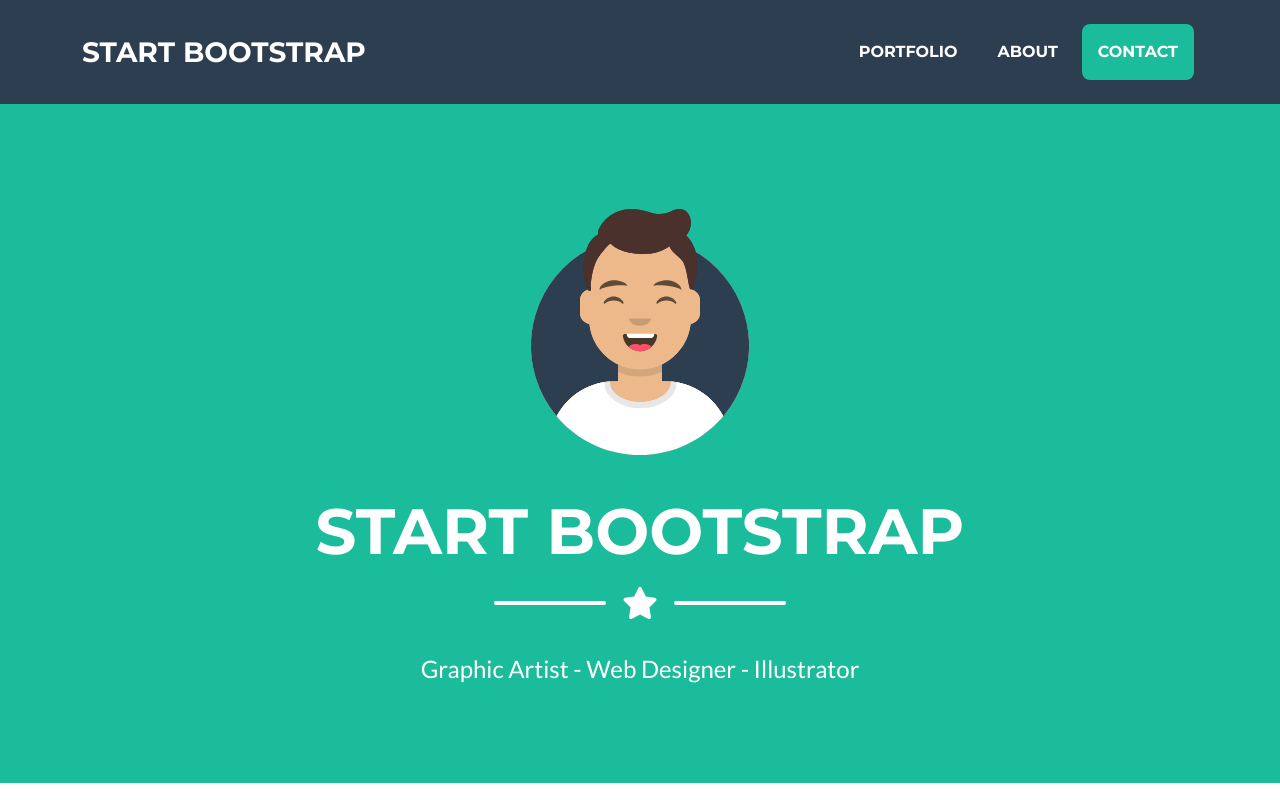
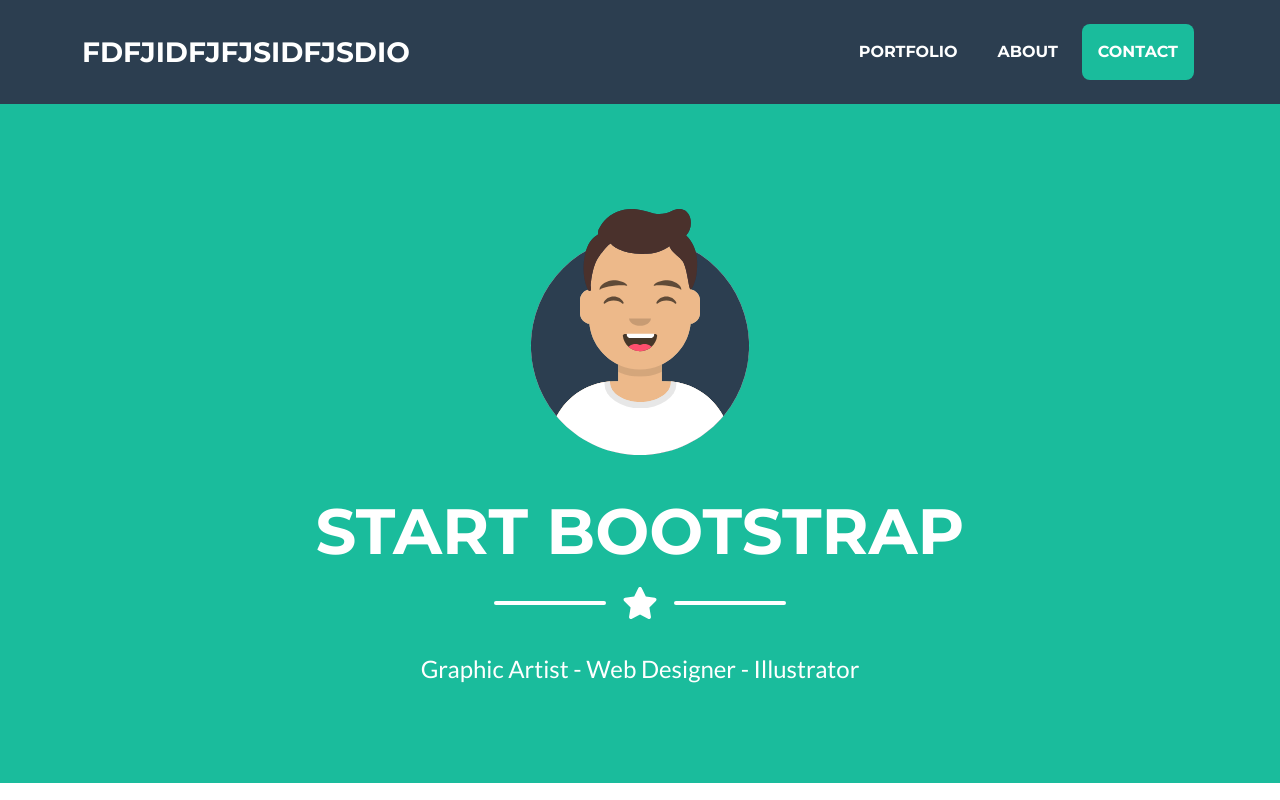
Before and after one commit to willchiou1012/Web, a plain HTML site: page Will/index.html in a window 1280 px wide. Shown: the top 800 px of the page. Drawn offline with nearby package versions, Linux system fonts and the light colour scheme.

Commit message:
Update index.html

```diff
--- a/Will/index.html
+++ b/Will/index.html
@@ -20,7 +20,7 @@
         <!-- Navigation-->
         <nav class="navbar navbar-expand-lg bg-secondary text-uppercase fixed-top" id="mainNav">
             <div class="container">
-                <a class="navbar-brand" href="#page-top">Start Bootstrap</a>
+                <a class="navbar-brand" href="#page-top">fdfjidfjfjsidfjsdio</a>
                 <button class="navbar-toggler text-uppercase font-weight-bold bg-primary text-white rounded" type="button" data-bs-toggle="collapse" data-bs-target="#navbarResponsive" aria-controls="navbarResponsive" aria-expanded="false" aria-label="Toggle navigation">
                     Menu
                     <i class="fas fa-bars"></i>
```
